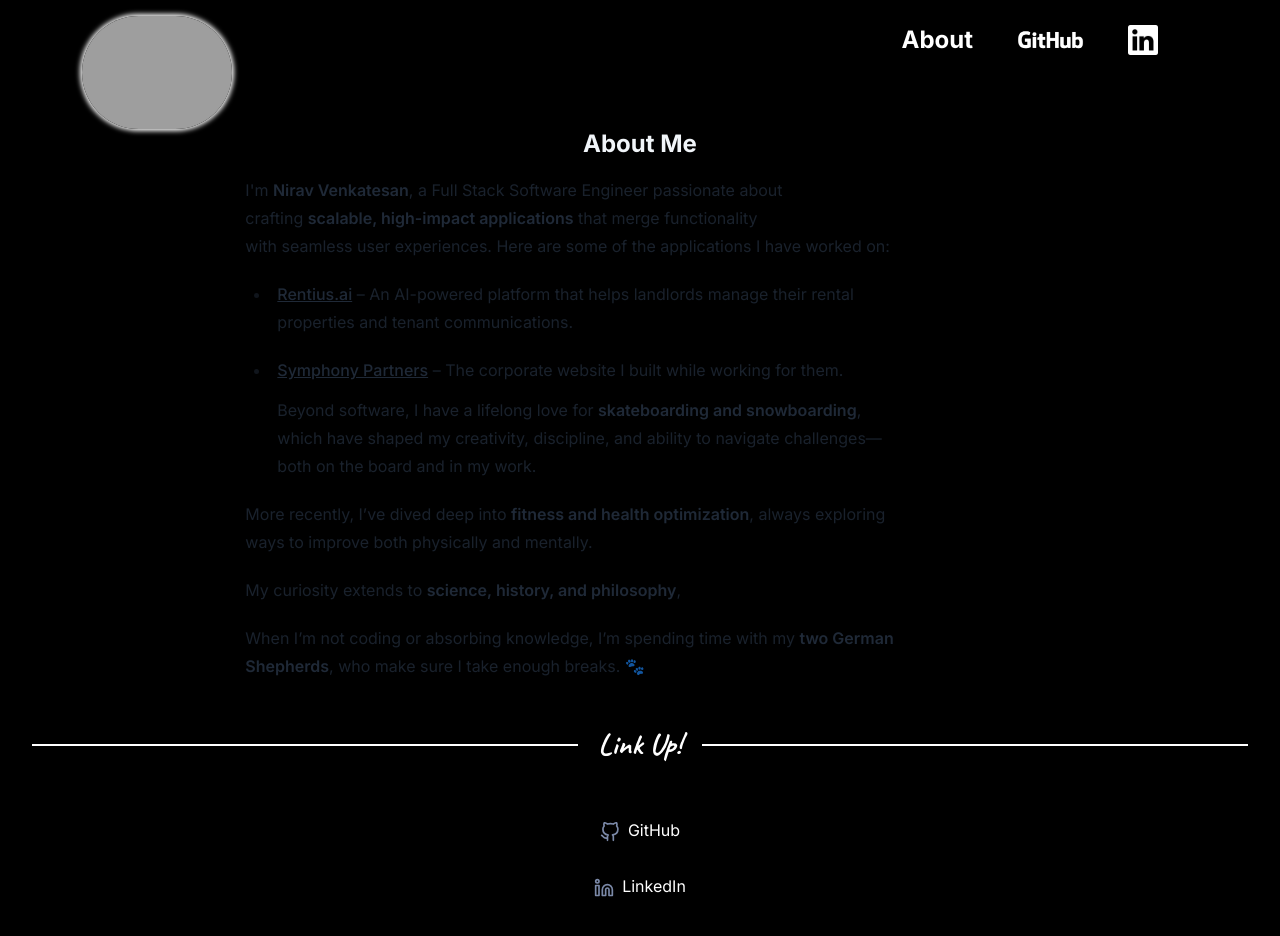
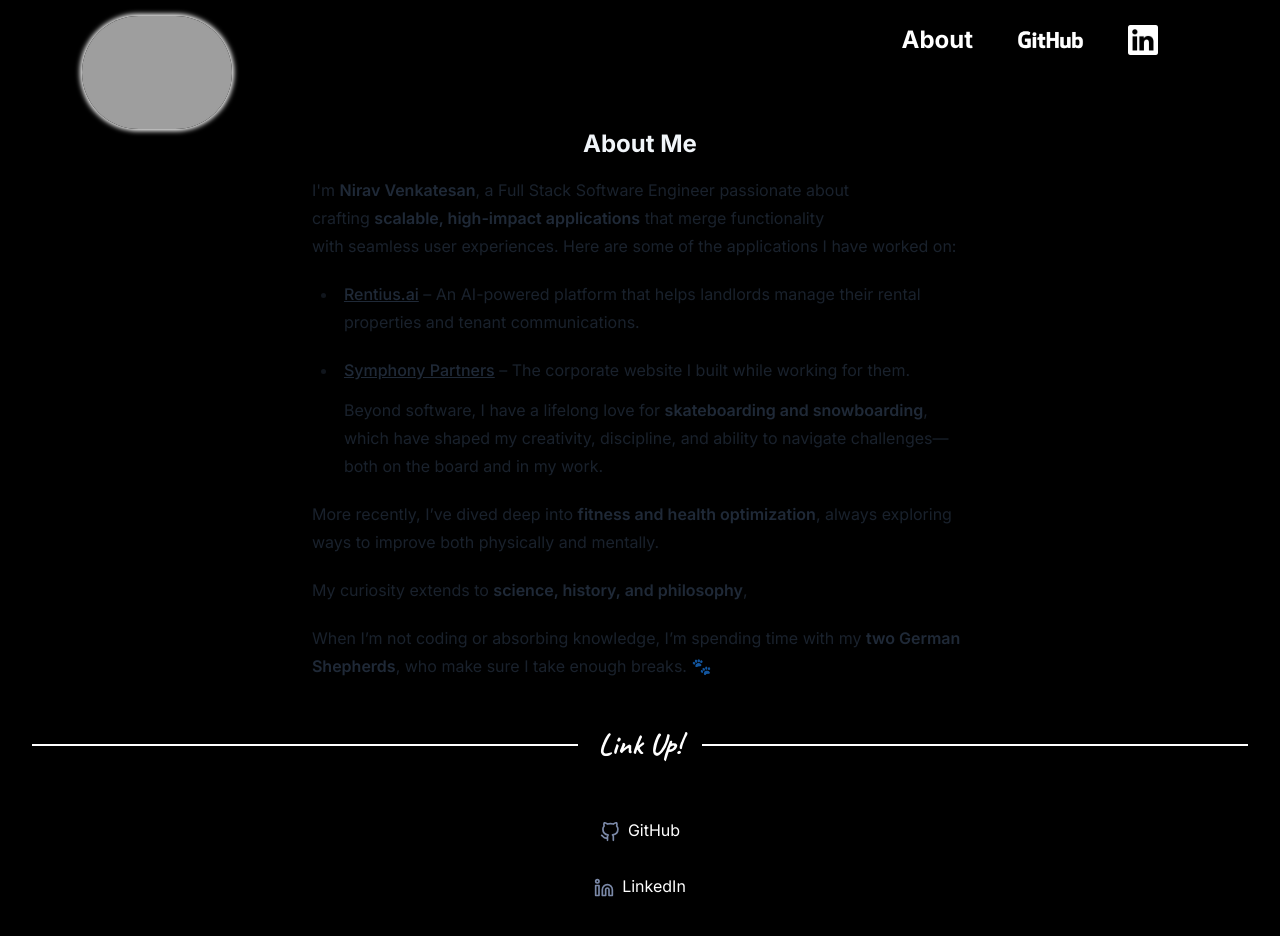
Before and after one commit to nirav-v/next-portfolio, a Next.js app: page /about in a window 1280 px wide. Shown: the top 936 px of the page. Built offline with nearby package versions, Linux system fonts and the light colour scheme; grey boxes are pictures that could not be loaded.

Commit message:
fix about alignment

```diff
--- a/app/about/AboutSection.tsx
+++ b/app/about/AboutSection.tsx
@@ -3,7 +3,7 @@
 
 export default function AboutSection() {
   return (
-    <div className='p-8 m-auto md:w-8/12'>
+    <div className='p-8 m-auto md:w-8/12 flex flex-col items-center'>
       <h1 className='font-bold text-2xl p-4 text-slate-100'>About Me</h1>
       <div className='text-left prose prose-slate'>
         <AboutMd />
```
